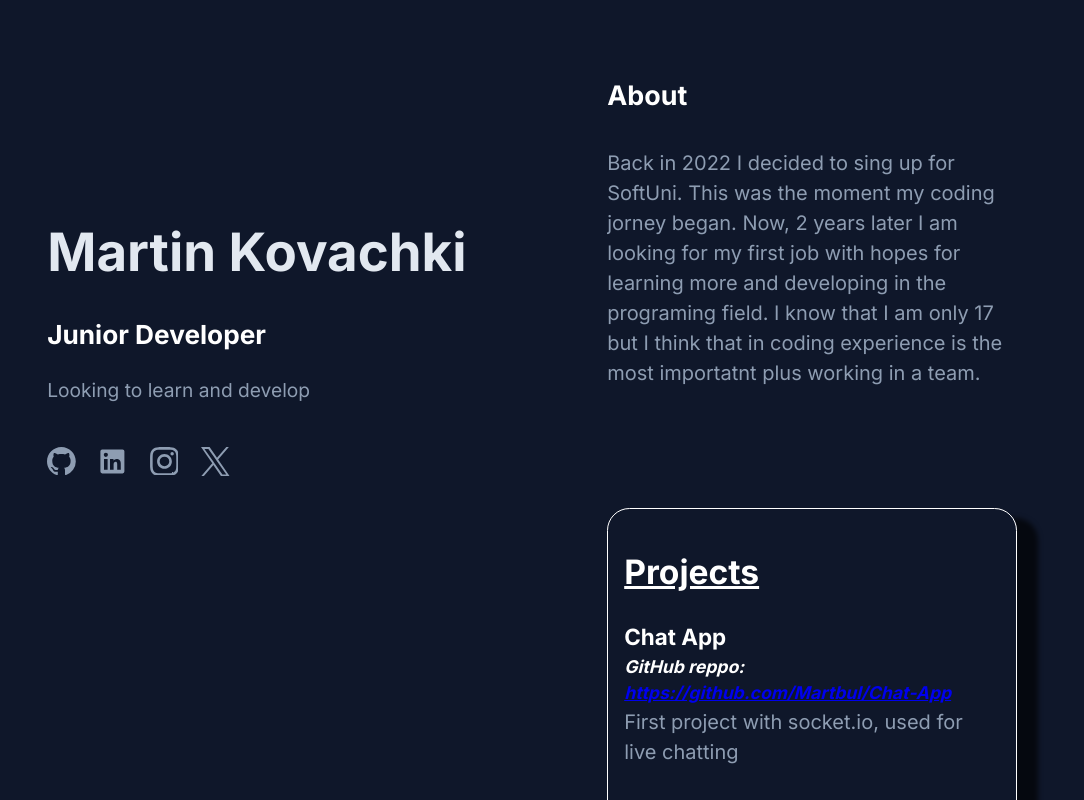
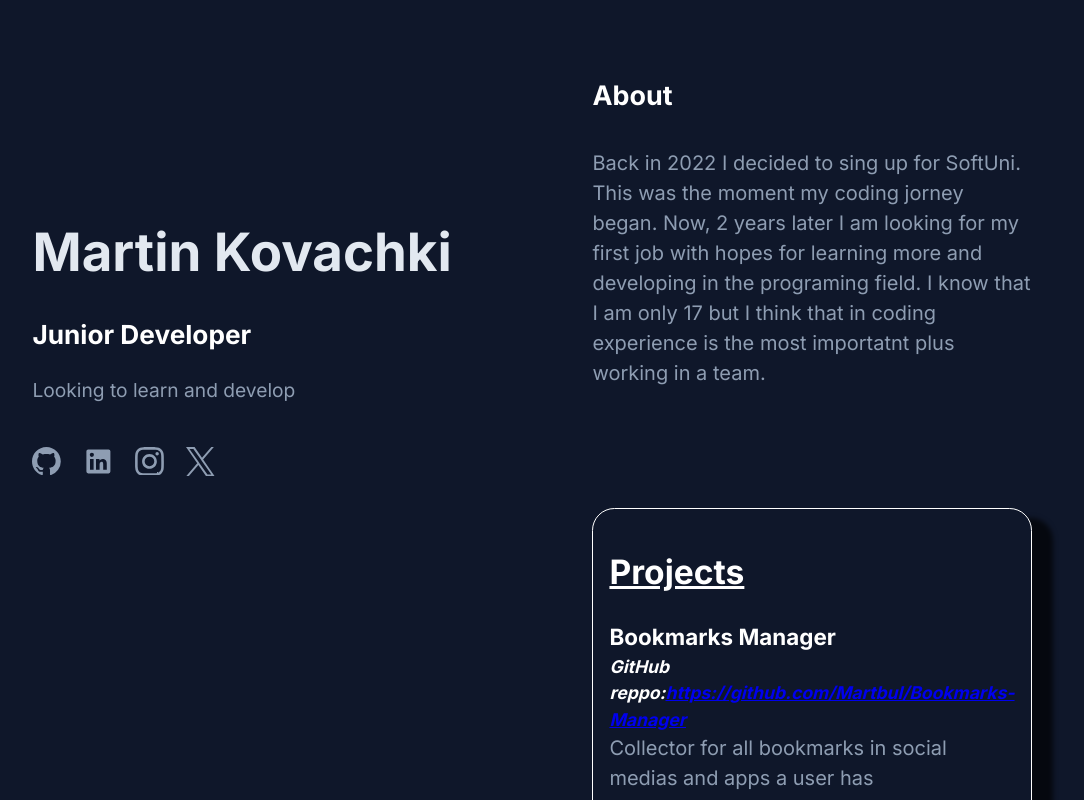
Before and after one commit to Martbul/MartinKovachki, a React (Vite) app in the folder Martin Kovachki/: page / in a window 1280 px wide. Shown: the top 800 px of the page, without its empty margins (108-1192 px from the left). Built offline with nearby package versions, Linux system fonts and the light colour scheme.

Commit message:
bookmarks manager project added

```diff
--- a/Martin Kovachki/src/Shared/Projects/Projects.jsx
+++ b/Martin Kovachki/src/Shared/Projects/Projects.jsx
@@ -7,6 +7,22 @@ export default function Projects() {
           <h1>Projects</h1>
         </div>
 
+        <div className="project">
+          <div className="content">
+            <h5>
+              <a href="https://bookmarks-manager-pkwm.onrender.com/">
+                Bookmarks Manager
+              </a>
+            </h5>
+            <h6>
+              GitHub reppo:
+              <a href="https://github.com/Martbul/Bookmarks-Manager">
+                https://github.com/Martbul/Bookmarks-Manager
+              </a>
+            </h6>
+            <p>Collector for all bookmarks in social medias and apps a user has</p>
+          </div>
+        </div>
 
         <div className="project">
           <div className="content">
@@ -16,7 +32,7 @@ export default function Projects() {
             <h6>
               GitHub reppo:{" "}
               <a href="https://github.com/Martbul/Chat-App">
-              https://github.com/Martbul/Chat-App
+                https://github.com/Martbul/Chat-App
               </a>
             </h6>
             <p>First project with socket.io, used for live chatting</p>
```
Also changed, not shown: 3 other files (tests, documents, lock files or other folders).
